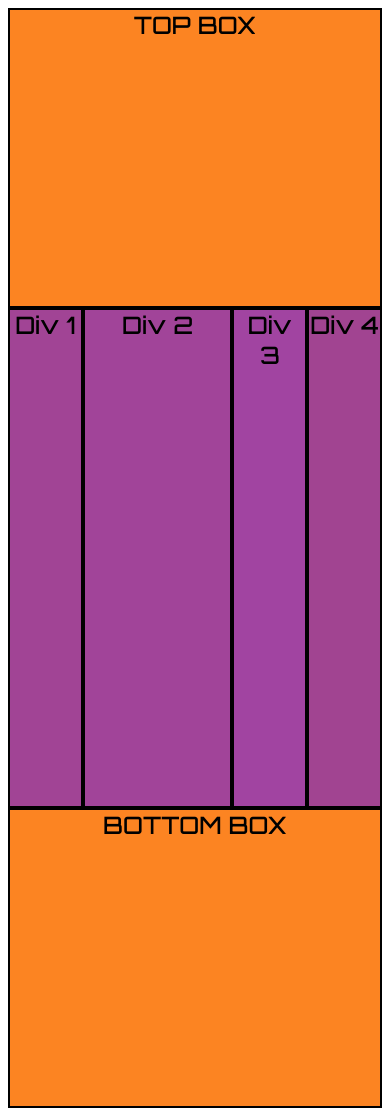
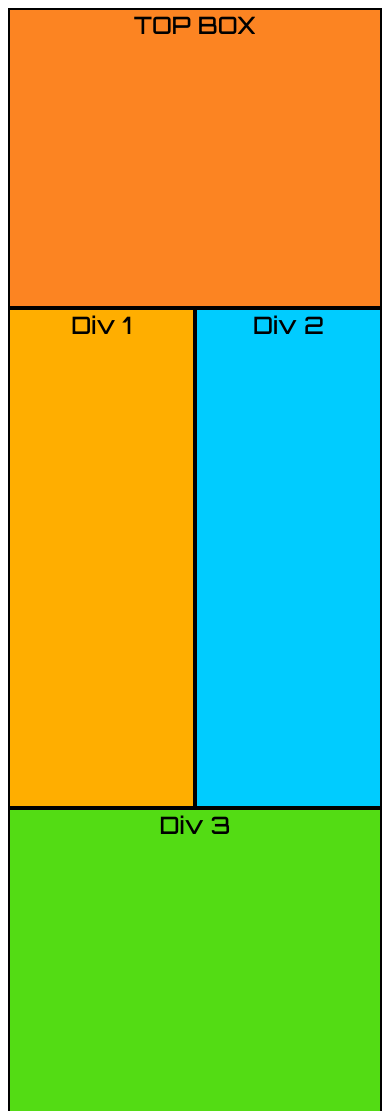
Before and after one commit to CharlesHut/mini-project, a plain HTML site: page index.html in a window 390 px wide. Shown: the top 1111 px of the page. Drawn offline with Linux system fonts and the light colour scheme.

Commit message:
completed project

```diff
--- a/style.css
+++ b/style.css
@@ -85,6 +85,22 @@ header, footer {
 /**********************************mobile*********************************/
 @media (max-width: 580px) {
 
+    .div1 {
+        width: 50%;
+        background-color: rgb(255, 174, 0);
+    }
+    .div2 {
+        width: 50%;
+        background-color: rgb(0, 204, 255);
+    }
+    .div3 {
+        width: 100%;
+        background-color: rgb(83, 220, 20);
+    }
+    .div4 {
+        width: 100%;
+    }
+
 
 
 
```
